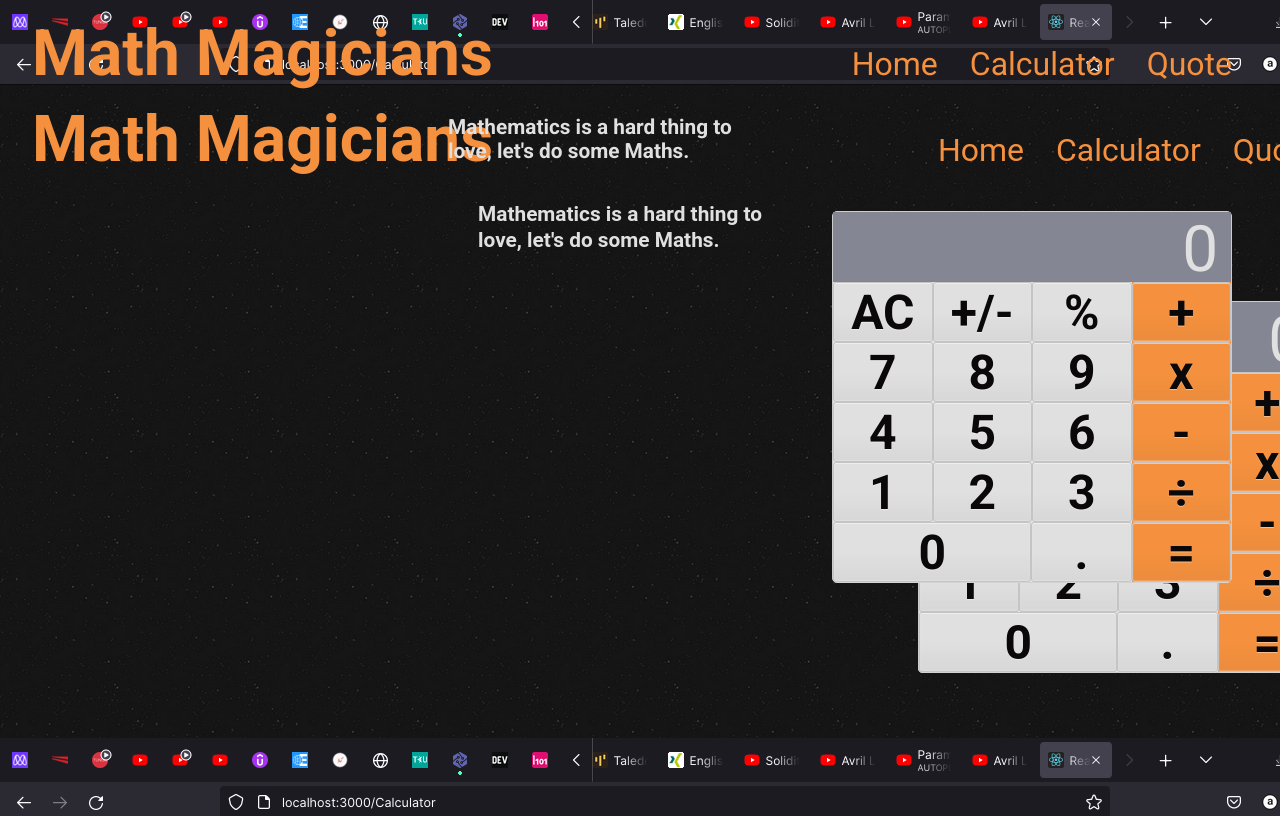
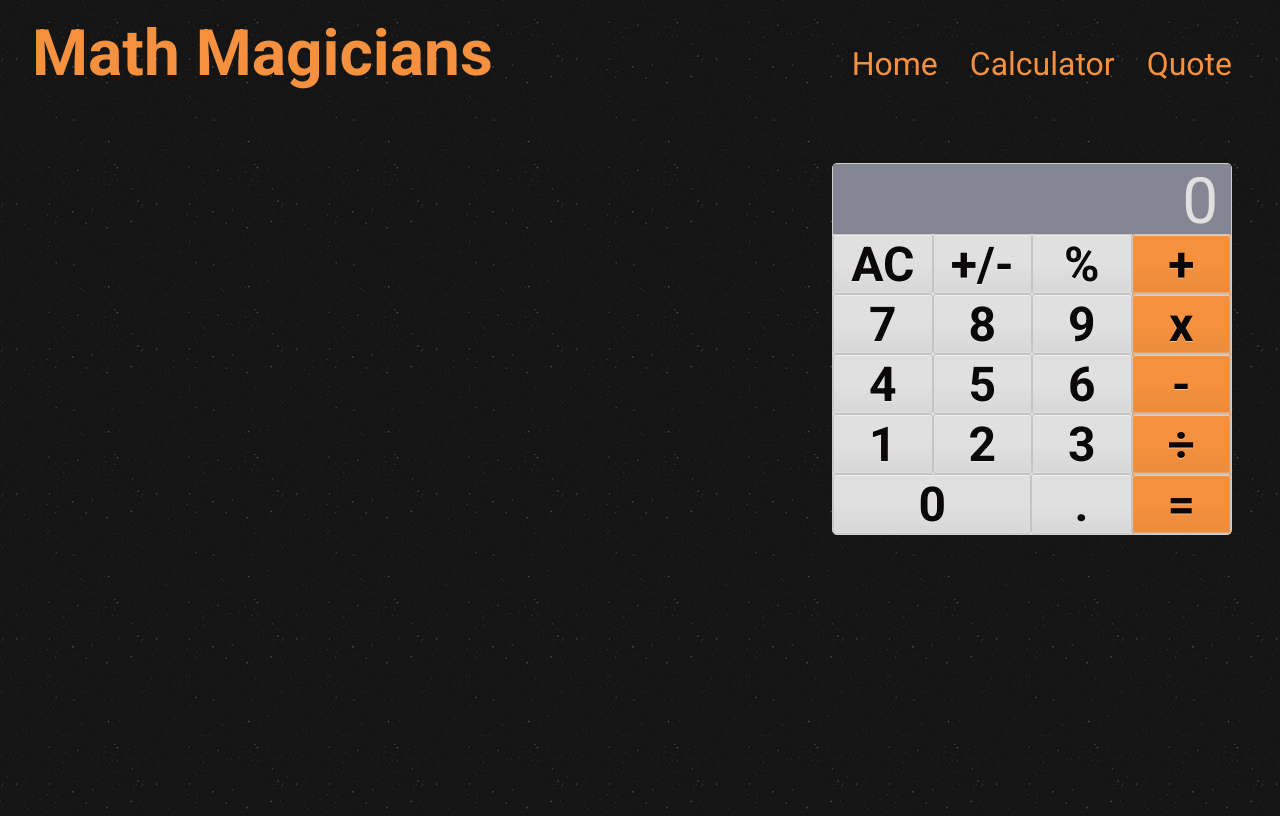
Before and after one commit to ixboy/Math_Magicians, a React (Create React App) app: page /calculator in a window 1280 px wide. Built offline with nearby package versions, Linux system fonts and the light colour scheme.

Commit message:
Revert "add quote and different screenshot"
This reverts commit a93cb107e0155a66e156982097a1b4af5f8cd145.

```diff
--- a/src/App.css
+++ b/src/App.css
@@ -74,12 +74,3 @@ body {
 .quotesDiv div {
   width: 70vw;
 }
-
-.randomDiv{
-  margin: 0 auto;
-  width: 30vw;
-}
-.randomDiv h3{
-  width: 80%;
-  font-size: 1.3rem;
-}
--- a/src/App.js
+++ b/src/App.js
@@ -21,9 +21,6 @@ const App = () => (
           <Home />
         </Route>
         <Route path="/calculator" component={Calculator}>
-          <div className="randomDiv">
-            <h3> Mathematics is a hard thing to love, let&apos;s do some Maths.</h3>
-          </div>
           <Calculator />
         </Route>
         <Route path="/quote" component={Quote}>
```
Also changed, not shown: src/background.png, src/screenshot.png (added).
